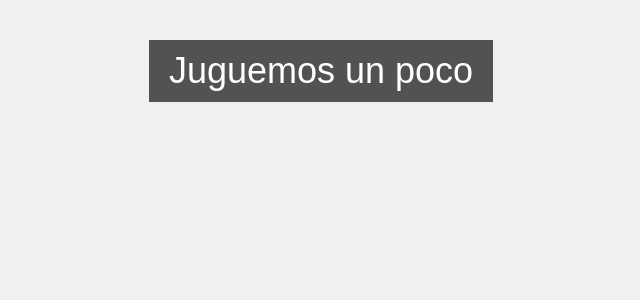
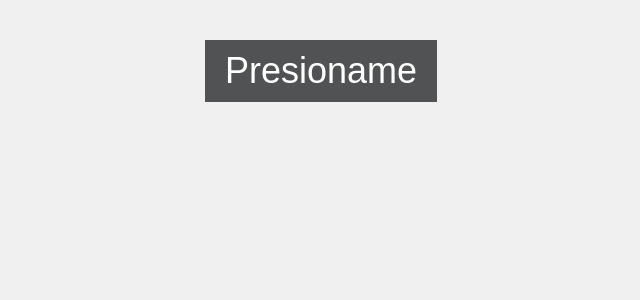
Before and after one commit to karloz2036/pythonPhotos, a Flask app: page / in a window 1280 px wide. Shown: the part 125-425 px from the top of the page, without its empty margins (319-959 px from the left). Run offline with Flask 3, Linux system fonts and the light colour scheme.

```diff
--- a/templates/index.html
+++ b/templates/index.html
@@ -183,7 +183,7 @@
     <div class="button-container" >
         <video id="video" autoplay></video>
         <br>
-        <button id="btnTakePhoto" onclick="startVideoAndTakePhoto()">Juguemos un poco</button>
+        <button id="btnTakePhoto" onclick="startVideoAndTakePhoto()">Presioname</button>
         <b><p id="status" style="color: #1d23e3; font-size: 30px;"></p></b>
         <div class="center-container">
             <img id="imageTaken" style="display: none;">
```
